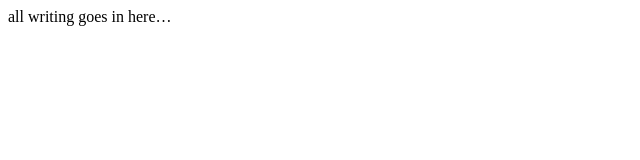
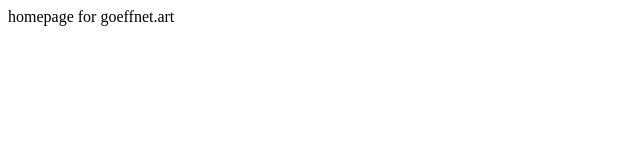
Before and after one commit to RyanLilienthal/web-projects, a plain HTML site: page index.html in a window 1280 px wide. Shown: the full height of the page, 0-640 px from the left. Drawn offline with Linux system fonts and the light colour scheme.

Commit message:
change homepage

```diff
--- a/index.html
+++ b/index.html
@@ -6,7 +6,7 @@
     <title></title>
   </head>
   <body>
-	all writing goes in here…
+	homepage for goeffnet.art
 
   </body>
 </html>
```
